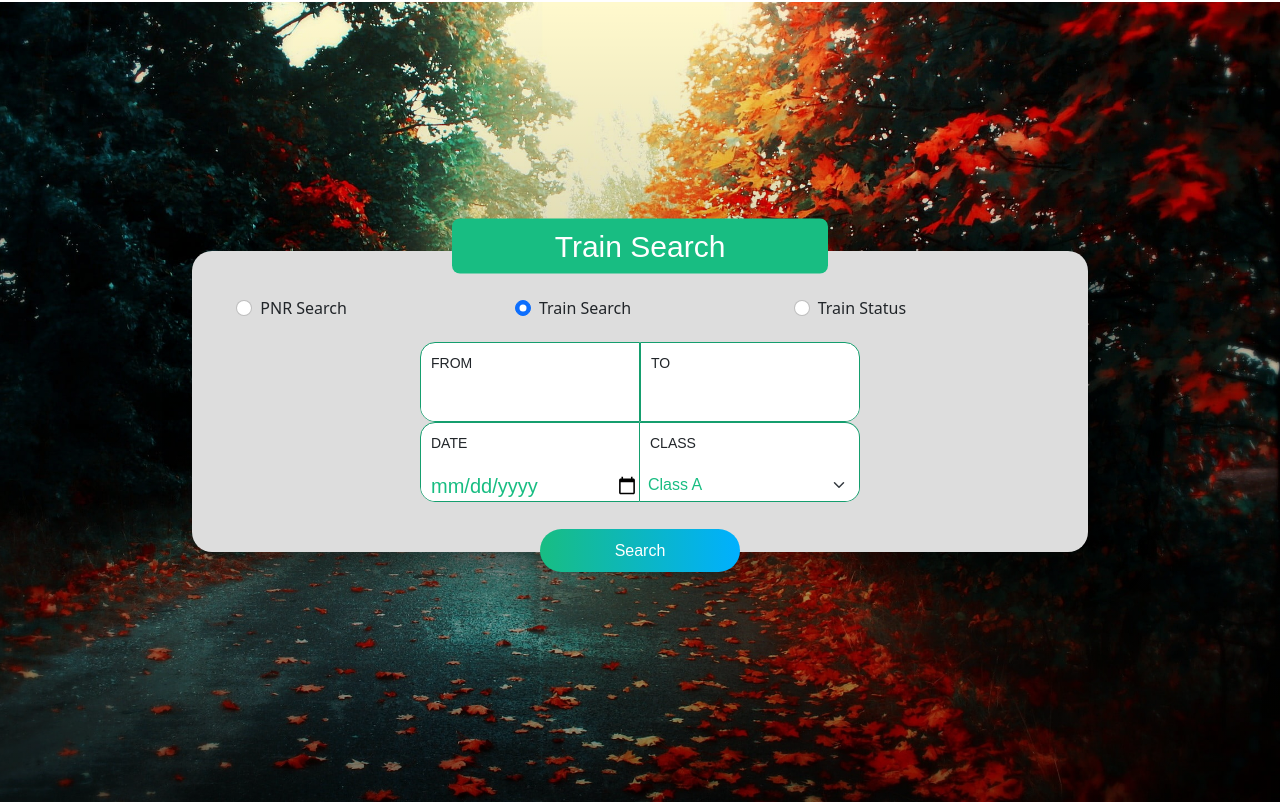
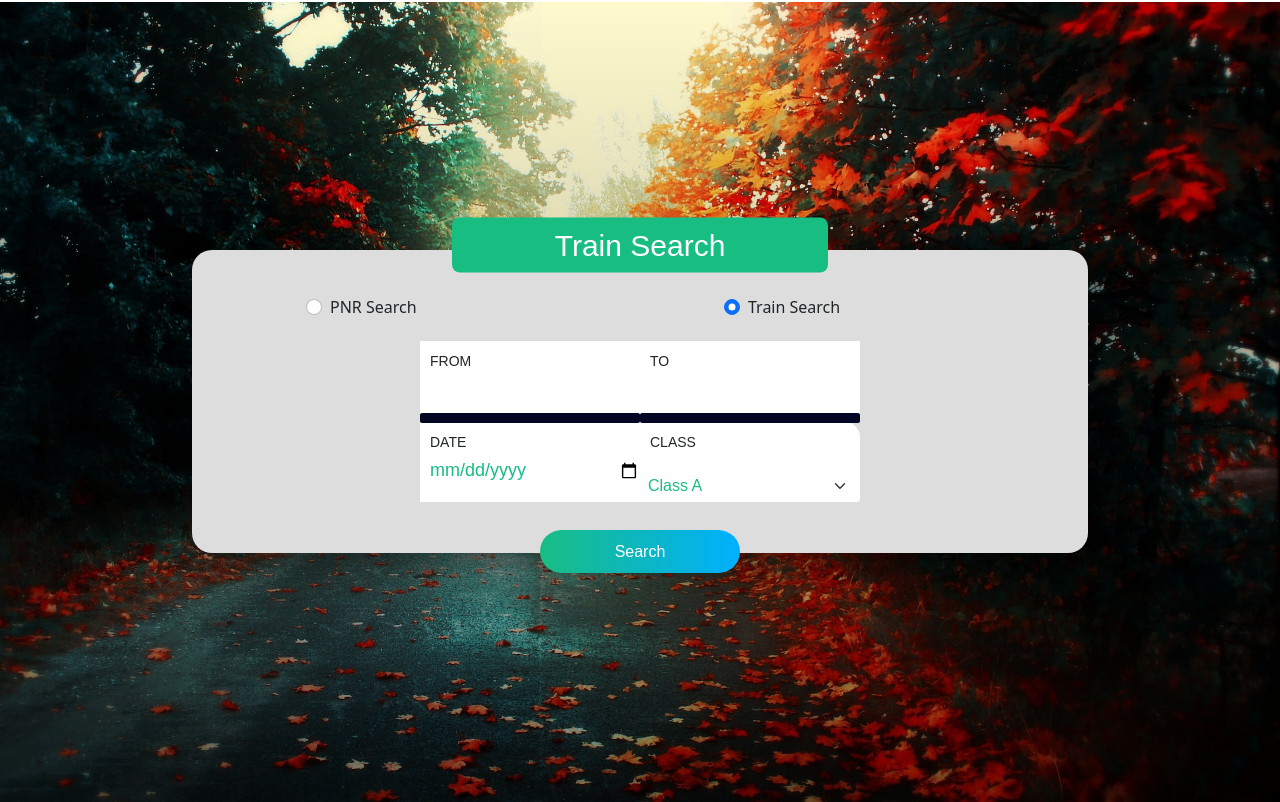
Before and after one commit to mr2space/railline, a Django app: page / in a window 1280 px wide. Shown: the part 800-1602 px from the top of the page. Run offline with Django 3.2, Linux system fonts and the light colour scheme; data that the repository does not hold is empty; some libraries are stand-ins or nearby versions; some web fonts are replaced.

Commit message:
js update

```diff
--- a/static/user/style.css
+++ b/static/user/style.css
@@ -277,7 +277,7 @@ li.bg-primary:hover{
     display:flex;
     flex-direction: column;
     justify-content: space-between;
-    border:1px solid #159e6e;
+    /* border:1px solid #159e6e; */
 }
 .train-search-box .input-box * {
     font-size: 16px;
@@ -292,9 +292,12 @@ li.bg-primary:hover{
 }
 
 .input-box{
-    overflow: hidden;
+    /* overflow: hidden; */
     position: relative;
     background-color: white;
+    width:100%;
+    height:20px;
+    margin-bottom: 1px;
 }
 .input-box span{
     padding: 10px 10px;
@@ -303,7 +306,7 @@ li.bg-primary:hover{
 }
 .input-box input{
     position: absolute;
-    top:20%;
+    top:0%;
     left:0;
     height:100%;
     width:100%;
@@ -313,7 +316,7 @@ li.bg-primary:hover{
     padding-top: 17px;
     padding-left: 10px;
     color:#18BD82;
-    font-size: 20px !important;
+    font-size: 18px !important;
 
 }
 .input-box input[type='text']{
@@ -590,3 +593,29 @@ li.bg-primary:hover{
         opacity: 0;
     }
 }
+
+.suggestions{
+    position: absolute;
+    left:0;
+    top: 90%;
+    list-style: none;
+    background-color: rgb(3, 5, 36);
+    width:100%;
+    min-height: 0;
+    border-radius: 2px;
+    padding: 5px 0;
+    color:rgb(255, 255, 255);
+    transition: 0.5s;
+    z-index: 1000;
+}
+.suggestions li{
+    width:100%;
+    background-color: rgba(255, 255, 255, 0.236);
+    text-align:center;
+    font-size: 16px !important;
+}
+.suggestions li:hover{
+    background-color: rgba(0, 8, 37, 0.608);
+    color:rgb(17, 255, 176);
+
+}
--- a/templates/index.html
+++ b/templates/index.html
@@ -60,14 +60,14 @@ Railline
                     </label>
                 </div>
 
-
+{% comment %}
                 <div class="form-check">
                     <input class="form-check-input" value="form-train-status" onclick="radiochecked(this)" type="radio"
                         name="flexRadioDefault" id="flexRadioDefault1">
                     <label class="form-check-label" for="flexRadioDefault1">
                         Train Status
                     </label>
-                </div>
+                </div> {% endcomment %}
 
 
             </div>
@@ -81,18 +81,30 @@ Railline
 
 
 
-                <form id="form-train-search" class="" action="/train_query" method="post">
+                <form id="form-train-search" class="" action="/train_result" method="post">
                     {%csrf_token%}
                     <div class="input-grp">
                         <div class="input-box wide-box left-b"
                             style="">
                             <span>FROM</span>
                             <input name="train_query_from" type="text" id='origin-input'>
+                            <ul class="suggestions" id="origin-input-suggestion">
+                                <li>Hello </li>
+                                <li>Hello </li>
+                                <li>Hello </li>
+                                <li>Hello </li>
+                            </ul>
                         </div>
                         <div class="input-box wide-box left-b"
                             style="">
                             <span>TO</span>
                             <input name="train_query_to" type="text" id="destination-input">
+                            <ul class="suggestions" id="destination-input-suggestion">
+                                <li>Hello </li>
+                                <li>Hello </li>
+                                <li>Hello </li>
+                                <li>Hello </li>
+                            </ul>
                         </div>
                     </div>
                     <div class="input-grp">
@@ -100,6 +112,7 @@ Railline
                             style="border-top-left-radius:15px; border-bottom-left-radius:15px;">
                             <span>DATE</span>
                             <input type="date">
+
                         </div>
                         <div class="input-box left-b"
                             style="border-top-right-radius:15px; border-bottom-right-radius:15px; border-left:0;">
@@ -194,41 +207,5 @@ Railline
             document.querySelector(`#${name}`).classList.remove('hidden');
         }
     </script>
-    <script>
-        const search = document.getElementById("origin-input")
-        const box = document.getElementById("box");
-
-    const stationSearch = async text =>{
-        if(text.length<=3){
-            //box.innerHTML = ''
-            return []
-        }
-    const stationName = await fetch(`https://indianrailways.p.rapidapi.com/findstations.php?station=${text}`, {
-	"method": "GET",
-	"headers": {
-		"x-rapidapi-host": "indianrailways.p.rapidapi.com",
-		"x-rapidapi-key": "cf23647522mshd5acd9e46e038c6p10558bjsn5820f55667fb"
-	}
-})
-    const state = await stationName.json();
-    console.log(state)
-    const html = state.stations.map(
-        match =>
-            `<li>${match.stationName}  /// ${match.stationCode}</li>`
-    ).join('')
-    //box.innerHTML = html
-    console.log(html)
-}
-
-search.addEventListener("input",() => stationSearch(search.value));
-
-
-async function trainQuery(){
-const train = await fetch("http://127.0.0.1:8000/api/train_no/1705/");
-let train_json = await train.json();
-console.log(train_json);
-}
-trainQuery()
-
-    </script>
+    <script src="{% static 'user/homepage/trainForm.js'%}"></script>
 {% endblock %}
--- a/templates/train/ResultPage/index.html
+++ b/templates/train/ResultPage/index.html
@@ -20,7 +20,7 @@
             <div class="circle-5"></div>
         </div>
     </section>
-    <section id="result-box">
+    <section data-train-to="{{train_to}}" data-train-from="{{train_from}}" id="result-box">
         <!--------------------- first-indiviudal-set------------ -->
 
 
@@ -30,8 +30,6 @@
 
     </section>
         <script src="{% static 'TrainResultCss/trainQuery.js' %}"></script>
-
-
-    <script src="{% static 'TrainResultCss/response.js' %}"></script>
+        <script src="{% static 'TrainResultCss/response.js' %}"></script>
 </body>
 </html>
--- a/train/views.py
+++ b/train/views.py
@@ -34,11 +34,17 @@ def index(request):
 
 
 def trainResultPage(request):
+    if request.method != 'POST':
+        return redirect('/')
+    train_to = request.POST.get('train_query_to')
+    train_from = request.POST.get('train_query_from')
     navbar = {
         'HNav': 'active-nav'
     }
     param = {
-        "navbar": navbar
+        "navbar": navbar,
+        'train_to': train_to,
+        'train_from': train_from
     }
     # msg = {
     #     'heading': 'test',
@@ -77,19 +83,20 @@ def trainQueryByBoardingDestination(request,boarding,destination):
     param['seat_list'] = {'Seat_1A': '1A',
                           'Seat_2A': '2A', 'Seat_3A': '3A', 'Seat_SL': 'SL'}
     train_des = models.trainRecord.objects.all().filter(
-        Station_Name=destination).distinct().values("Train_No")
+        Station_Code=destination).distinct().values("Train_No")
     train = []
     train_result = {}
     for i in train_des:
         train = train + list(models.trainRecord.objects.all().filter(
-            Station_Name=boarding).filter(Train_No=i['Train_No']).distinct('Train_No').values("Train_No"))
+            Station_Code=boarding).filter(Train_No=i['Train_No']).distinct('Train_No').values("Train_No"))
     for i in train[:15]:
         train_result[i['Train_No']] = list(
-            models.trainRecord.objects.all().filter(Train_No=i['Train_No']).distinct('Train_No').filter(Station_Name=destination).values())+list(
-            models.trainRecord.objects.all().filter(Train_No=i['Train_No']).distinct('Train_No').filter(Station_Name=boarding).values())
+            models.trainRecord.objects.all().filter(Train_No=i['Train_No']).distinct('Train_No').filter(Station_Code=destination).values())+list(
+            models.trainRecord.objects.all().filter(Train_No=i['Train_No']).distinct('Train_No').filter(Station_Code=boarding).values())
         # print(train_result)
     param['train_data'] = train_result
     # return render(request,'train/ResultPage/TrainResultPage.html',param)
+    print(train_result)
     return JsonResponse(train_result,safe=False)
 
 
```
Also changed, not shown: static/TrainResultCss/response.js (+1 -8 lines), static/TrainResultCss/trainQuery.js (+18 -13 lines), static/user/homepage/trainForm.js (added, +54 -0 lines).
